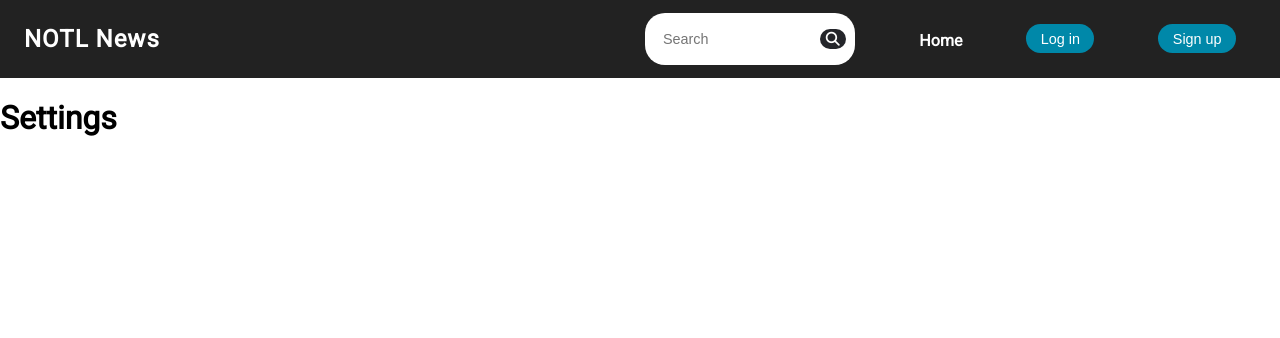
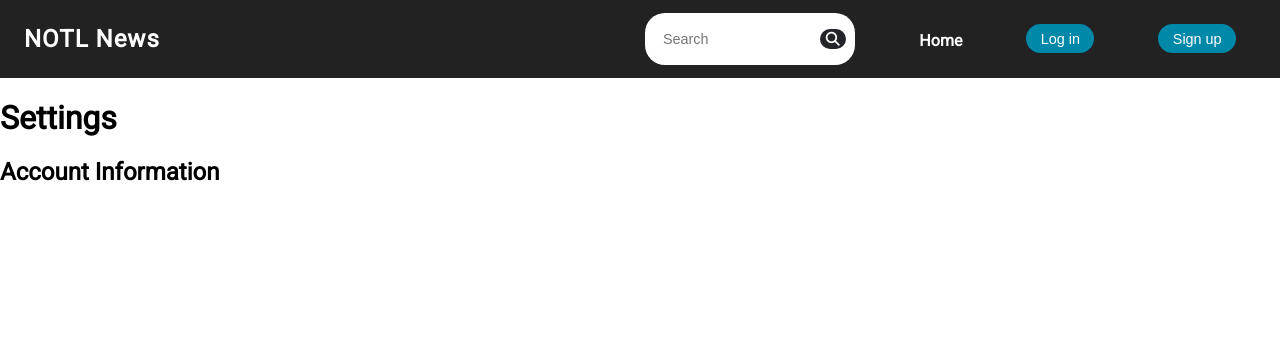
Before and after one commit to yorozc/News-Aggregator, a Flask app: template website/templates/settings.html in a window 1280 px wide. Shown: the top 338 px of the page. Run offline with Flask 3, Linux system fonts and the light colour scheme; the template is opened without the code that fills it, so the values that code supplies are empty; style sheets or scripts are compiled from the project's sources.

Commit message:
created settings.scss

```diff
--- /dev/null
+++ b/website/static/settings.css
@@ -0,0 +1 @@
+/*# sourceMappingURL=settings.css.map */
--- a/website/templates/settings.html
+++ b/website/templates/settings.html
@@ -1,14 +1,23 @@
 {% extends 'base.html' %}
 
 {% block head %}
-<title>Settings</title>
+    <title>Settings</title>
+    <link rel="stylesheet" href="{{url_for('static', filename='settings.css')}}">
 {% endblock %}
 
 {% block body %}
-    {% if name | length != 0%}
+
+    <div class="settings-container">
+        {% if name | length != 0%}
         <h1>Welcome {{ name }}</h1>
-    {% else %}
-        <h1>Settings</h1>
-    {% endif %}
+        {% else %}
+            <h1>Settings</h1>
+        {% endif %}
 
+        <div class="options"> <!-- holds what the user can change. Passwords, etc. -->
+            <h2>Account Information</h2>
+            <div></div>
+        </div>
+
+    </div>
 {% endblock %}
```
Also changed, not shown: website/static/settings.scss (added), 1 other file.
